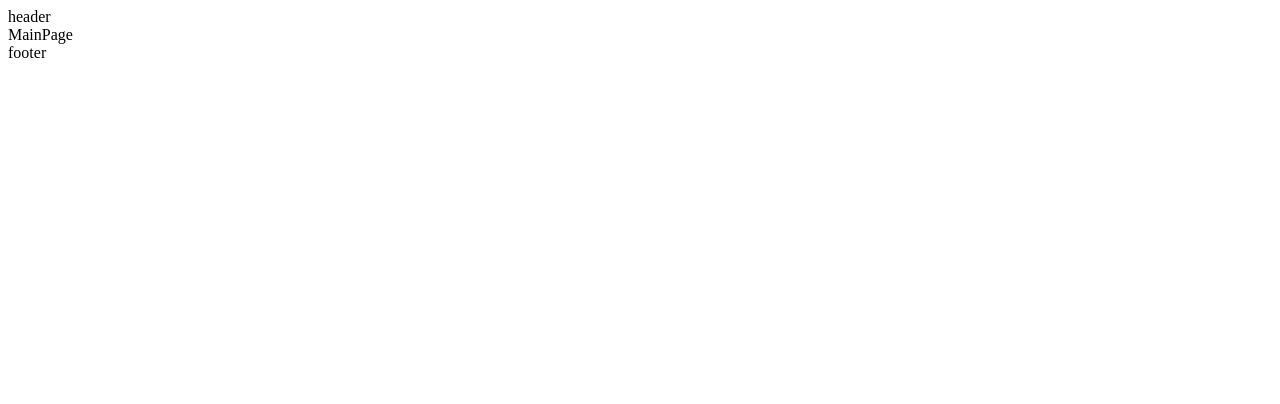
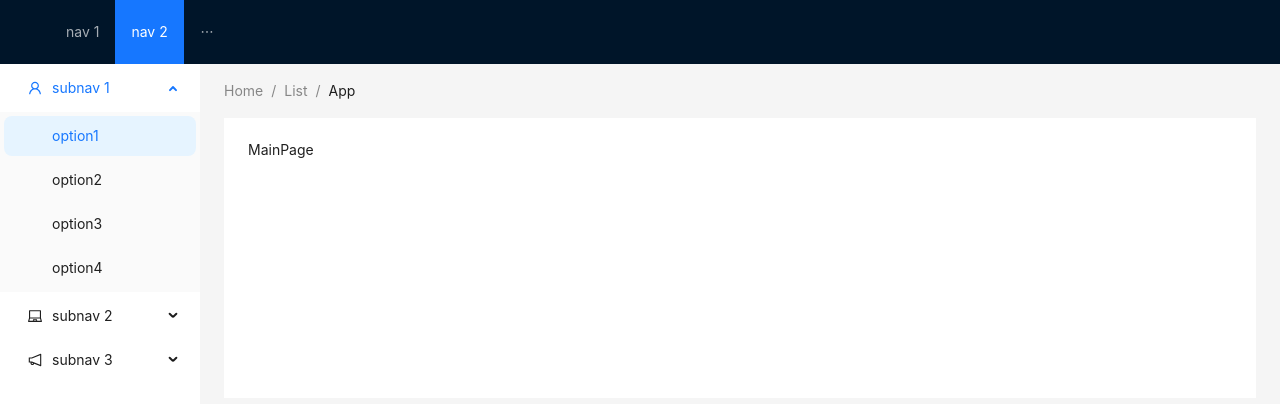
Before and after one commit to ezhooov/bereke-hackathon, a React (Vite) app: page / in a window 1280 px wide. Shown: the top 404 px of the page. Built offline with nearby package versions, Linux system fonts and the light colour scheme.

Commit message:
add antd

```diff
--- a/package.json
+++ b/package.json
@@ -10,6 +10,8 @@
     "preview": "vite preview"
   },
   "dependencies": {
+    "@ant-design/icons": "^5.1.4",
+    "antd": "^5.7.3",
     "react": "^18.2.0",
     "react-dom": "^18.2.0",
     "react-router-dom": "^6.14.2"
--- /dev/null
+++ b/src/AppLayout.jsx
@@ -0,0 +1,88 @@
+import React from 'react'
+import { Outlet } from 'react-router-dom'
+import { LaptopOutlined, NotificationOutlined, UserOutlined } from '@ant-design/icons'
+import { Breadcrumb, Layout, Menu, theme } from 'antd'
+
+const { Header, Content, Sider } = Layout
+
+const items1 = ['1', '2', '3'].map((key) => ({
+  key,
+  label: `nav ${key}`
+}))
+const items2 = [UserOutlined, LaptopOutlined, NotificationOutlined].map((icon, index) => {
+  const key = String(index + 1)
+  return {
+    key: `sub${key}`,
+    icon: React.createElement(icon),
+    label: `subnav ${key}`,
+    children: new Array(4).fill(null).map((_, j) => {
+      const subKey = index * 4 + j + 1
+      return {
+        key: subKey,
+        label: `option${subKey}`
+      }
+    })
+  }
+})
+export const AppLayout = () => {
+  const {
+    token: { colorBgContainer }
+  } = theme.useToken()
+  return (
+    <Layout>
+      <Header
+        style={{
+          display: 'flex',
+          alignItems: 'center'
+        }}
+      >
+        <div className='demo-logo' />
+        <Menu theme='dark' mode='horizontal' defaultSelectedKeys={['2']} items={items1} />
+      </Header>
+      <Layout>
+        <Sider
+          width={200}
+          style={{
+            background: colorBgContainer
+          }}
+        >
+          <Menu
+            mode='inline'
+            defaultSelectedKeys={['1']}
+            defaultOpenKeys={['sub1']}
+            style={{
+              height: '100%',
+              borderRight: 0
+            }}
+            items={items2}
+          />
+        </Sider>
+        <Layout
+          style={{
+            padding: '0 24px 24px'
+          }}
+        >
+          <Breadcrumb
+            style={{
+              margin: '16px 0'
+            }}
+          >
+            <Breadcrumb.Item>Home</Breadcrumb.Item>
+            <Breadcrumb.Item>List</Breadcrumb.Item>
+            <Breadcrumb.Item>App</Breadcrumb.Item>
+          </Breadcrumb>
+          <Content
+            style={{
+              padding: 24,
+              margin: 0,
+              minHeight: 280,
+              background: colorBgContainer
+            }}
+          >
+            <Outlet />
+          </Content>
+        </Layout>
+      </Layout>
+    </Layout>
+  )
+}
--- a/src/Layout.jsx
+++ /dev/null
@@ -1,17 +0,0 @@
-import { Outlet } from 'react-router-dom'
-
-export const Layout = () => {
-  return (
-    <div>
-      <header>
-        header
-      </header>
-      <section>
-        <Outlet />
-      </section>
-      <footer>
-        footer
-      </footer>
-    </div>
-  )
-}
```
Also changed, not shown: src/main.jsx (+8 -3 lines), 1 other file (tests, documents, lock files or other folders).
